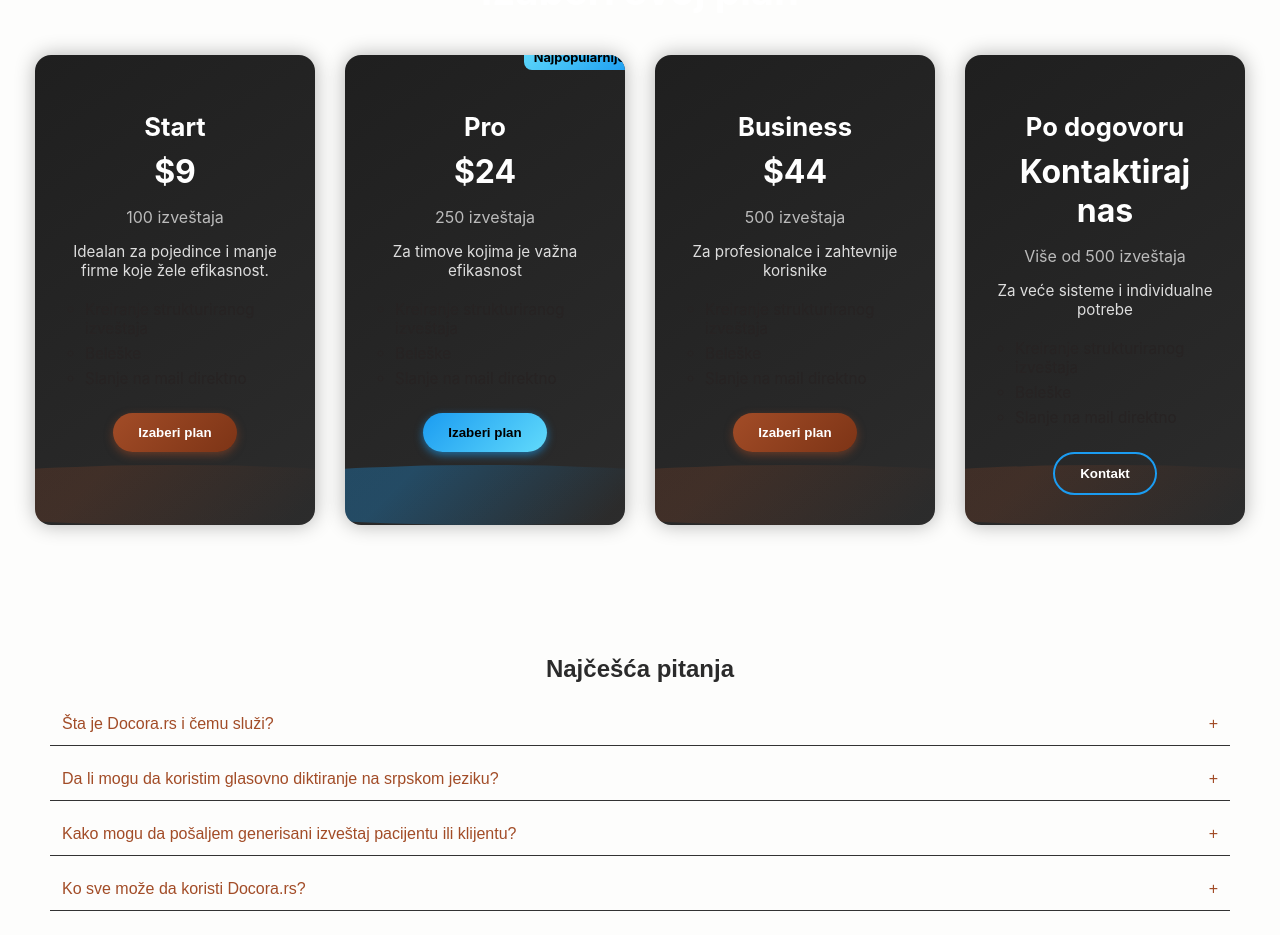
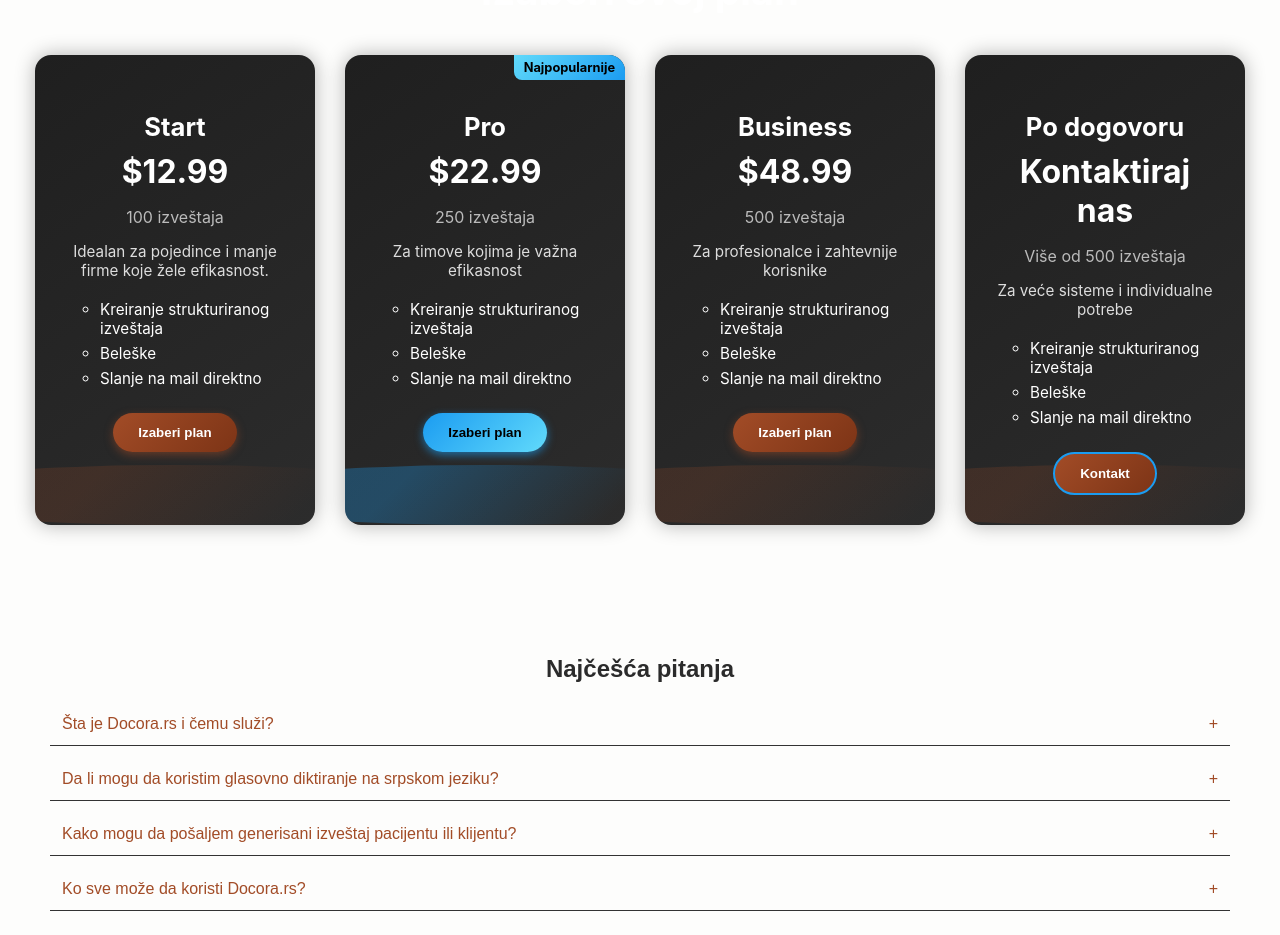
Before and after one commit to trifun96/report-fe, a React (Create React App) app: page / in a window 1280 px wide. Shown: the part 2086-3021 px from the top of the page. Built offline with nearby package versions, Linux system fonts and the light colour scheme; what pdfmake would draw is missing.

Commit message:
change design

```diff
--- a/src/App.js
+++ b/src/App.js
@@ -60,7 +60,7 @@
         <Route path="/reset-password/:token" element={<ResetPassword />} />
         <Route path="/contact" element={<ContactForm />} />
         <Route path="/subscribe" element={<PricingPlans />} />
-        <Route path="/profil" element={<ProfilePage/>} />
+        {/* <Route path="/profil" element={<ProfilePage/>} /> */}
       </Routes>
       <ReportDisplay
         report={report}
--- a/src/components/ContactPage/ContactForm.css
+++ b/src/components/ContactPage/ContactForm.css
@@ -123,11 +123,6 @@
 }
 
 @media (max-width: 768px) {
-  .contact-form-container {
-    min-height: 0;
-    margin-top: 100px;
-  }
-
   .contact-form-container form {
     padding: 30px 25px;
   }
--- a/src/components/Header/Header.jsx
+++ b/src/components/Header/Header.jsx
@@ -23,7 +23,7 @@
           <div className="dropdown">
             <div className="user-name">
               {user ? (
-                <a href="/profil" className="profile-link">
+                <a className="profile-link">
                   {user.name}
                 </a>
               ) : (
--- a/src/components/PricingPlan/PricingPlan.css
+++ b/src/components/PricingPlan/PricingPlan.css
@@ -141,8 +141,8 @@
 
 .badge {
     position: absolute;
-    top: -10px;
-    right: -10px;
+    top: 0px;
+    right: 0px;
     background: linear-gradient(135deg, #61dafb, #1b9cf1);
     color: black;
     padding: 5px 10px;
@@ -153,7 +153,7 @@
 }
 
 .pricing-card.custom .btn {
-    background: transparent;
+    background: linear-gradient(135deg, #a24c27 0%, #7d3416 100%);
     border: 2px solid #1b9cf1;
     color: white;
 }
@@ -164,9 +164,9 @@
 
 .features-list {
   list-style:circle;
-  margin: 15px 0 25px 25px;
+  margin: 15px 0 25px 40px;
   padding: 0;
-  color: #272323;
+  color: white;
   font-size: 0.95rem;
   text-align: left;
 }
--- a/src/components/PricingPlan/PricingPlan.jsx
+++ b/src/components/PricingPlan/PricingPlan.jsx
@@ -4,7 +4,7 @@
 const plans = [
   {
     title: "Start",
-    price: "$9",
+    price: "$12.99",
     reports: "100 izveštaja",
     description: "Idealan za pojedince i manje firme koje žele efikasnost.",
     features: [
@@ -15,7 +15,7 @@
   },
   {
     title: "Pro",
-    price: "$24",
+    price: "$22.99",
     reports: "250 izveštaja",
     description: "Za timove kojima je važna efikasnost",
     popular: true,
@@ -27,7 +27,7 @@
   },
   {
     title: "Business",
-    price: "$44",
+    price: "$48.99",
     reports: "500 izveštaja",
     description: "Za profesionalce i zahtevnije korisnike",
     features: [
--- a/src/components/ReportComponent/ReportComponent.css
+++ b/src/components/ReportComponent/ReportComponent.css
@@ -98,7 +98,7 @@
 @media (max-width: 768px) {
 
   .form-wrapper{
-    min-height: 100dvh;
+    padding: 20px;
   }
 
   .patient-form {
```
